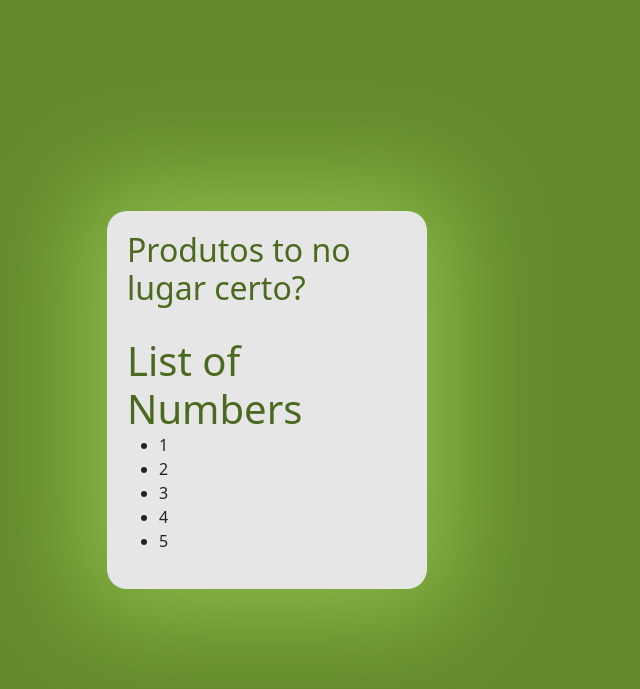
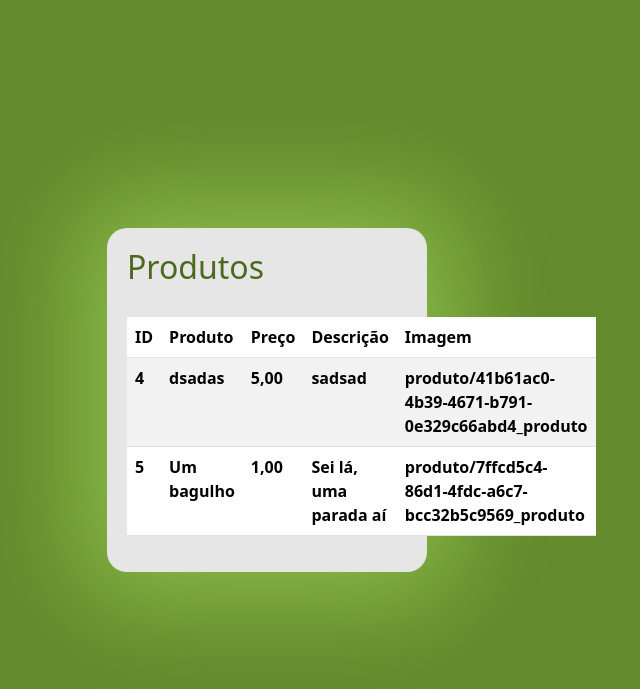
Before and after one commit to JoaoCasali/Emerald-eCommerce, a Django app: page /produtos/list/ in a window 1280 px wide. Shown: the top 689 px of the page, without its empty margins (373-1013 px from the left). Run offline with Django 4.2, Linux system fonts and the light colour scheme; data comes from the database, SQL or seed files in the repository; both versions use the stored data as it was after the commit; lists and menus that the app fills with data are empty; some libraries are stand-ins or nearby versions.

Commit message:
Atualizações Produtos

```diff
--- a/produtos/templates/listagem.html
+++ b/produtos/templates/listagem.html
@@ -1,7 +1,7 @@
-{% extends 'index.html' %}
+{% extends 'LayoutEdicao.html' %}
 {% load static %}
 
-{% block 'title' %}Cadastro{% endblock 'title' %}
+{% block 'title' %}Produtos{% endblock 'title' %}
 
 {% block 'scripts' %}
 <link rel="stylesheet" href="{% static 'css/usuarios/login.css'%}">
@@ -14,15 +14,32 @@
 
 <div class="conteudo">
     <div class="titulo">
-        <h2>Produtos to no lugar certo?</h2>
+        <h2>Produtos</h2>
     </div>
 
-    <h1>List of Numbers</h1>
-<ul>
-{% for number in numbers %}
-    <li>{{ number }}</li>
-{% endfor %}
-</ul>
+<table class="table table-striped">
+    <thead class="thead-dark">
+        <tr>
+            <th scope="col">ID</th>
+            <th scope="col">Produto</th>
+            <th scope="col">Preço</th>
+            <th scope="col">Descrição</th>
+            <th scope="col">Imagem</th>
+        </tr>
+    </thead>
+
+    <tbody>
+    {% for value in List %}
+        <tr>
+            <th scope="row">{{value.id}}</th>
+            <th>{{value.abreviacao}}</th>
+            <th>{{value.preco}}</th>
+            <th>{{value.descricao}}</th>
+            <th>{{value.imagem}}</th>
+        </tr>
+    {% endfor %}
+    </tbody>
+</table>
 
 </div>
 
--- a/produtos/views.py
+++ b/produtos/views.py
@@ -3,6 +3,10 @@ from django.shortcuts import render, redirect
 from .models import Produto
 
 def product_list(request):
-    numbers = [1, 2, 3, 4, 5]
-    context = {'numbers': numbers}
-    return render(request, 'listagem.html', context)
+    List = Produto.objects.all()
+    return render(request, 'listagem.html', {'List': List})
+
+# def product_list(request):
+#     numbers = [1, 2, 3, 4, 5]
+#     context = {'numbers': numbers}
+#     return render(request, 'listagem.html', context)
```
Also changed, not shown: db.sqlite3.
